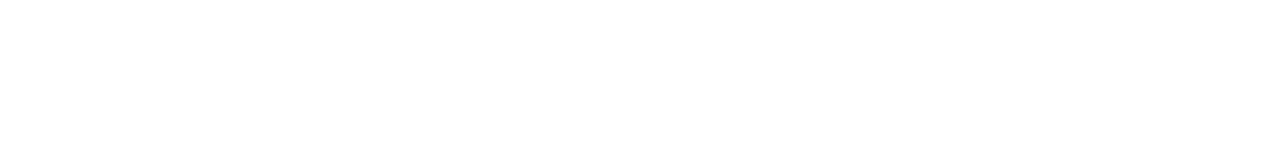
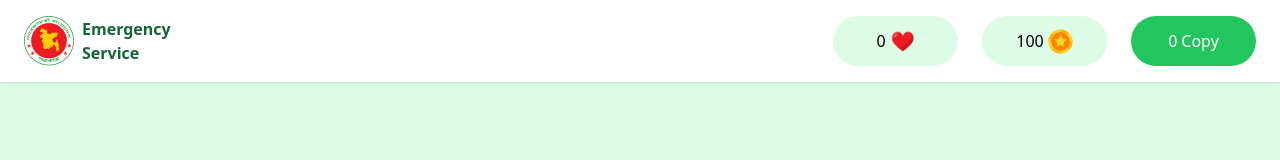
Before and after one commit to Md-Abu-Talha/Assignment-5, a plain HTML site: page index.html in a window 1280 px wide. Drawn offline with nearby package versions, Linux system fonts and the light colour scheme.

Commit message:
Navbar Done

```diff
--- a/index.html
+++ b/index.html
@@ -1,11 +1,40 @@
 <!DOCTYPE html>
 <html lang="en">
 <head>
-    <meta charset="UTF-8">
-    <meta name="viewport" content="width=device-width, initial-scale=1.0">
-    <title>Assignment-5</title>
+  <meta charset="UTF-8" />
+  <meta name="viewport" content="width=device-width, initial-scale=1.0" />
+  <title>Emergency Hotline Directory</title>
+  <link rel="stylesheet" href="https://cdnjs.cloudflare.com/ajax/libs/font-awesome/7.0.0/css/all.min.css" integrity="sha512-DxV+EoADOkOygM4IR9yXP8Sb2qwgidEmeqAEmDKIOfPRQZOWbXCzLC6vjbZyy0vPisbH2SyW27+ddLVCN+OMzQ==" crossorigin="anonymous" referrerpolicy="no-referrer" />
+  <script src="https://cdn.tailwindcss.com"></script>
 </head>
-<body>
+<body class="bg-green-100">
+      <!-- Navbar -->
+  <nav class="flex justify-between items-center bg-white shadow lg:px-6 px-2 py-4">
+    <div class="flex items-center gap-2">
+      <img src="./assets/logo.png" alt="Logo" class="w-[50px] h-[50px]" />
+      <span class="text-green-800 font-bold">Emergency <br> Service</span>
+    </div>
+    <div class="flex items-center gap-1 lg:gap-6">
+      <div class="flex items-center gap-1 bg-green-100 h-[40px] w-[70px] lg:h-[50px] lg:w-[125px] rounded-full justify-center items-center">
+        <span id="heartCount">0</span>
+        <span><img src="./assets/heart.png" alt="Heart Logo" class="h-[25px] w-[25px]"></span>
+
+      </div>
+      <div class="flex items-center gap-1 bg-green-100 h-[40px] w-[70px] lg:h-[50px] lg:w-[125px] rounded-full justify-center items-center">
+        <span id="coinCount">100</span>
+        <span>
+          <img src="./assets/coin.png" alt="Coin Logo" class="h-[25px] w-[25px]">
+        </span>
+      </div>
+      <div class="flex items-center gap-1 bg-green-500 h-[40px] w-[70px] lg:h-[50px] lg:w-[125px] rounded-full justify-center items-center">
+        <span id="copyCount" class="text-white">0</span>
+        <p class="text-white">Copy</p>
+      </div>
+    </div>
+  </nav>
+
+
+
 
 </body>
 </html>
```
